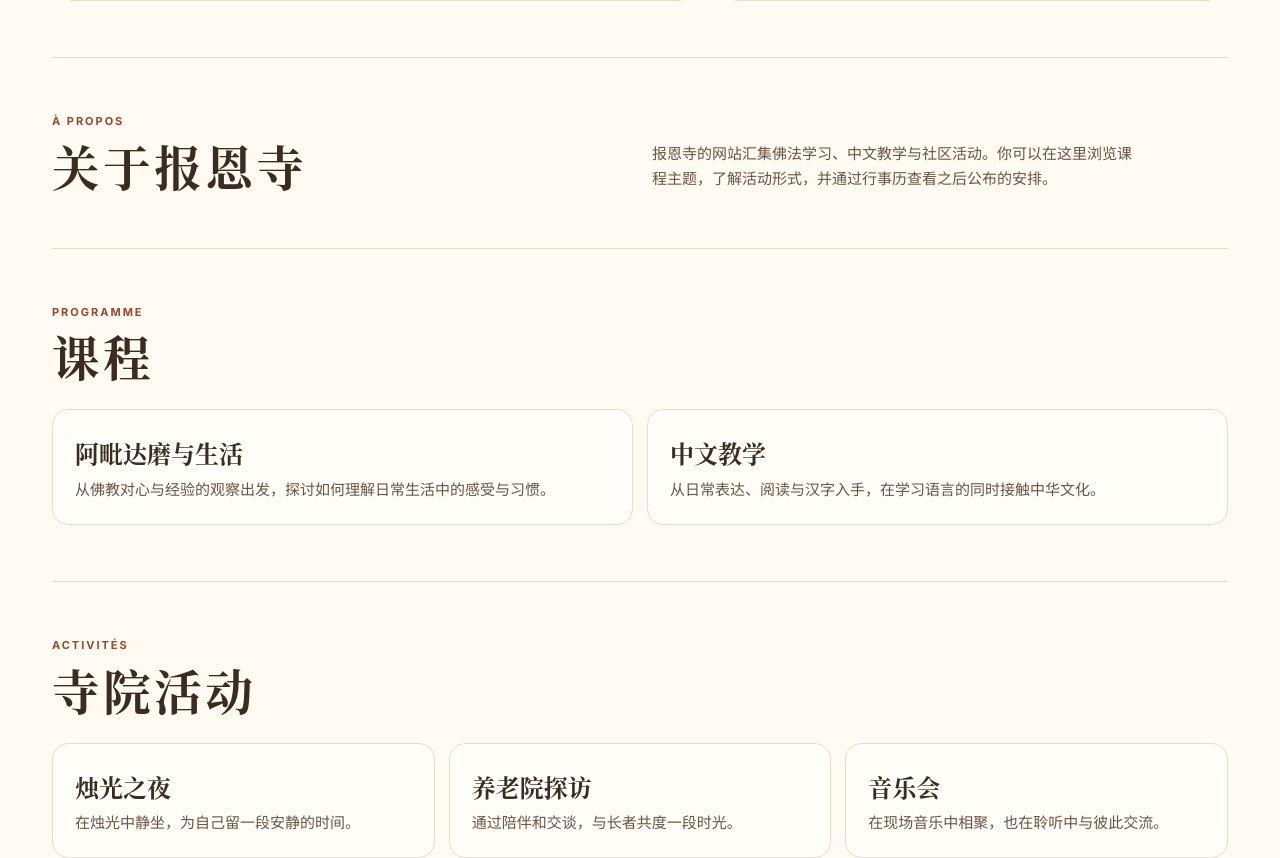
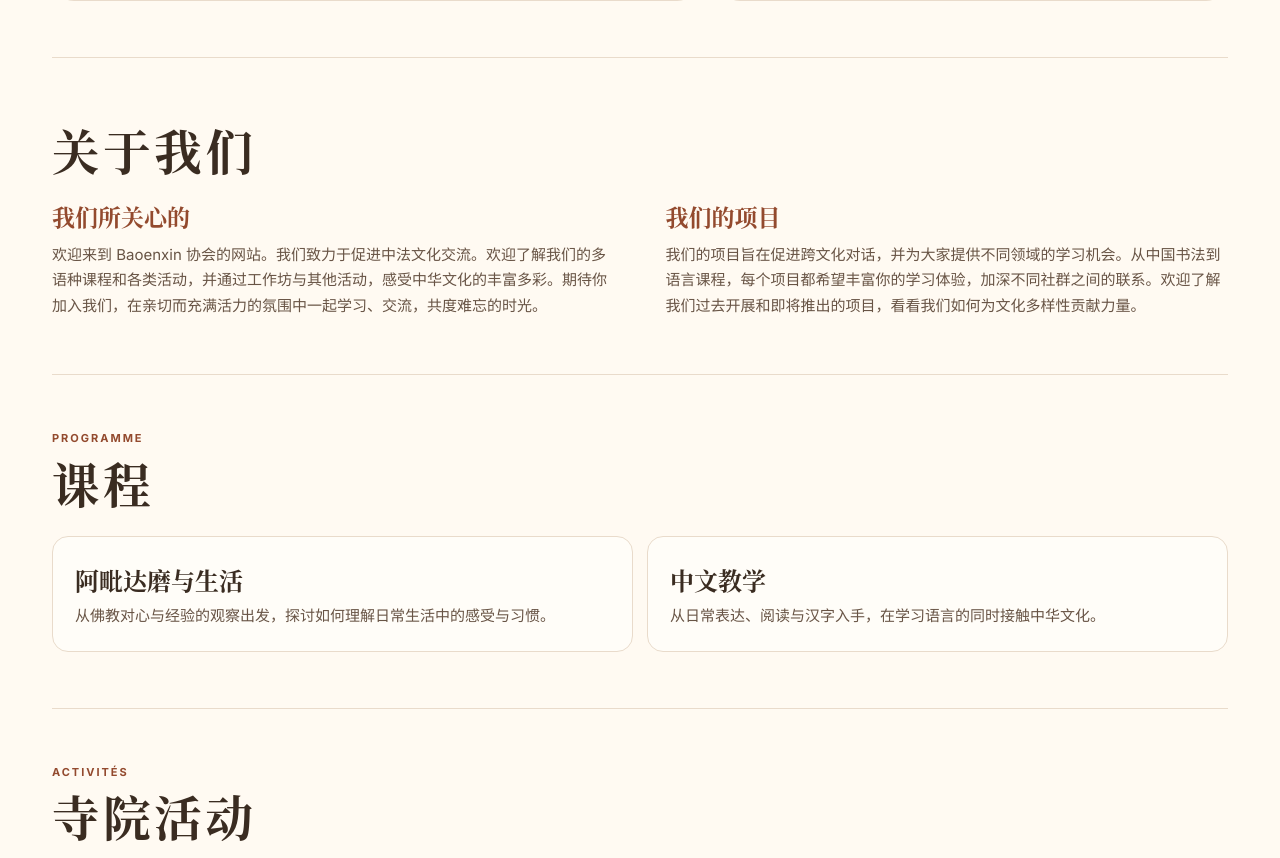
Before and after one commit to yizhi0129/paris-baoen, a plain HTML site: page dist/index.html in a window 1280 px wide. Shown: the part 1197-2055 px from the top of the page. Drawn offline with Linux system fonts and the light colour scheme.

Commit message:
Update Site source

```diff
--- a/dist/index.html
+++ b/dist/index.html
@@ -96,11 +96,17 @@
     </section>
 
     <section id="about" class="section about">
-      <div>
-        <p class="eyebrow" data-copy="À PROPOS|关于我们">À PROPOS</p>
-        <h2 data-copy="关于报恩寺|Le temple Bao’en">关于报恩寺</h2>
+      <h2 data-copy="关于我们|Qui sommes-nous">关于我们</h2>
+      <div class="about-introductions">
+        <div>
+          <h3 data-copy="我们所关心的|Nos préoccupations du cœur">我们所关心的</h3>
+          <p data-copy="欢迎来到 Baoenxin 协会的网站。我们致力于促进中法文化交流。欢迎了解我们的多语种课程和各类活动，并通过工作坊与其他活动，感受中华文化的丰富多彩。期待你加入我们，在亲切而充满活力的氛围中一起学习、交流，共度难忘的时光。|Bienvenue sur le site de l'Association Baoenxin, dédiée à la promotion des échanges culturels sino-français. Découvrez nos formations multilingues, nos événements, et plongez dans la richesse de la culture chinoise à travers nos ateliers et activités. Rejoignez-nous pour apprendre, échanger et partager des moments inoubliables dans une ambiance conviviale et dynamique.">欢迎来到 Baoenxin 协会的网站。我们致力于促进中法文化交流。欢迎了解我们的多语种课程和各类活动，并通过工作坊与其他活动，感受中华文化的丰富多彩。期待你加入我们，在亲切而充满活力的氛围中一起学习、交流，共度难忘的时光。</p>
+        </div>
+        <div>
+          <h3 data-copy="我们的项目|Nos projets">我们的项目</h3>
+          <p data-copy="我们的项目旨在促进跨文化对话，并为大家提供不同领域的学习机会。从中国书法到语言课程，每个项目都希望丰富你的学习体验，加深不同社群之间的联系。欢迎了解我们过去开展和即将推出的项目，看看我们如何为文化多样性贡献力量。|Nos projets visent à promouvoir le dialogue interculturel et à offrir des opportunités d'apprentissage dans divers domaines. De la calligraphie chinoise aux cours de langues, chaque initiative est conçue pour enrichir votre expérience et renforcer les liens entre nos communautés. Explorez nos projets passés et à venir pour voir comment nous œuvrons pour la diversité culturelle.">我们的项目旨在促进跨文化对话，并为大家提供不同领域的学习机会。从中国书法到语言课程，每个项目都希望丰富你的学习体验，加深不同社群之间的联系。欢迎了解我们过去开展和即将推出的项目，看看我们如何为文化多样性贡献力量。</p>
+        </div>
       </div>
-      <p data-copy="报恩寺的网站汇集佛法学习、中文教学与社区活动。你可以在这里浏览课程主题，了解活动形式，并通过行事历查看之后公布的安排。|Retrouvez ici les thèmes des enseignements bouddhistes, les cours de chinois et les activités du temple. L’agenda rassemble les dates au fur et à mesure de leur publication.">报恩寺的网站汇集佛法学习、中文教学与社区活动。你可以在这里浏览课程主题，了解活动形式，并通过行事历查看之后公布的安排。</p>
     </section>
 
     <section id="programme" class="section listing">
--- a/dist/styles.css
+++ b/dist/styles.css
@@ -154,12 +154,16 @@ details[open] .chevron { transform: translateY(1px) rotate(225deg); }
 .agenda-icon::after { position: absolute; content: ""; left: 0; right: 0; top: 6px; border-top: 1px solid var(--accent); }
 .agenda-card h3, .entries h3 { font-size: 33px; margin: 8px 0 10px; }
 :lang(zh-Hans) :is(.agenda-card, .entries) h3 { font-size: 24px; }
-.agenda-card p:not(.eyebrow), .entries p, .about > p, .contact > p { color: var(--muted); }
+.agenda-card p:not(.eyebrow), .entries p, .about-introductions p, .contact > p { color: var(--muted); }
 .agenda-card ul { padding-left: 18px; margin: 0; }
 .text-link { display: inline-flex; gap: 20px; align-items: center; border-bottom: 1px solid #ae8c7b; padding-bottom: 3px; margin-top: 24px; color: var(--accent); font-size: 14px; font-weight: 600; }
 .text-link:hover { border-color: currentColor; }
-.about, .contact { display: grid; grid-template-columns: 1fr 1fr; align-items: end; gap: 24px; }
-.about > p, .contact > p { max-width: 490px; }
+.about-introductions, .contact { display: grid; grid-template-columns: repeat(2, minmax(0, 1fr)); gap: 24px; }
+.about-introductions { margin-top: 28px; gap: clamp(22px, 4vw, 60px); }
+.about-introductions h3 { font-size: 31px; margin-bottom: 12px; color: var(--accent); }
+:lang(zh-Hans) .about-introductions h3 { font-size: 23px; }
+.contact { align-items: end; }
+.contact > p { max-width: 490px; }
 .entries { display: grid; grid-template-columns: repeat(2, 1fr); gap: 14px; margin-top: 27px; }
 .entries.three { grid-template-columns: repeat(3, 1fr); }
 .entries article { border: 1px solid var(--border); padding: 22px; border-radius: 16px; background: var(--card); }
@@ -190,7 +194,7 @@ details[open] .chevron { transform: translateY(1px) rotate(225deg); }
   .hero-image { object-position: center 52%; }
   .hero-controls { grid-row: 3; justify-content: flex-end; padding: 0; }
   .section { padding-block: 40px; }
-  .calendar-layout, .about, .contact, .entries, .entries.three { grid-template-columns: 1fr; }
+  .calendar-layout, .about-introductions, .contact, .entries, .entries.three { grid-template-columns: 1fr; }
 }
 @media (max-width: 360px) {
   .header-inner { gap: 8px; }
```
